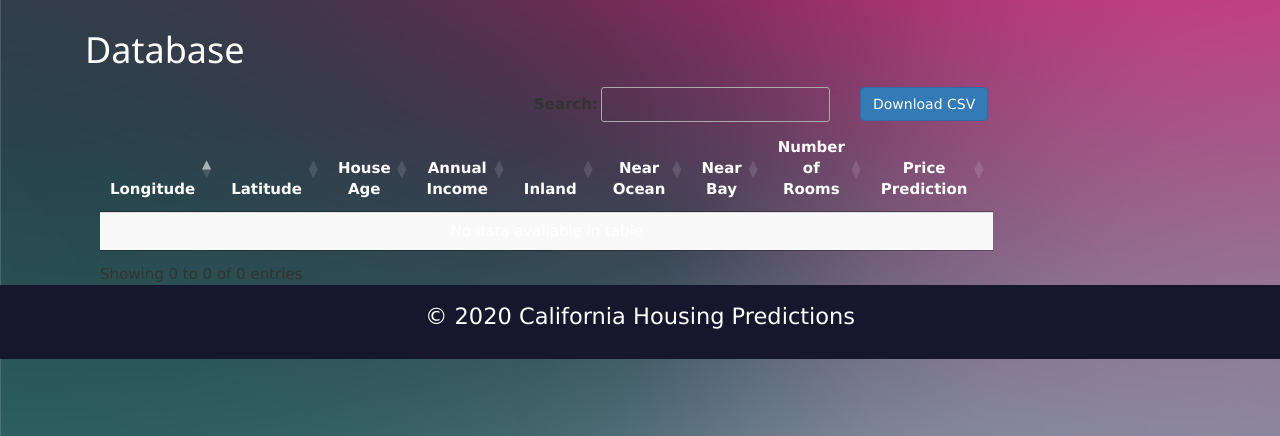
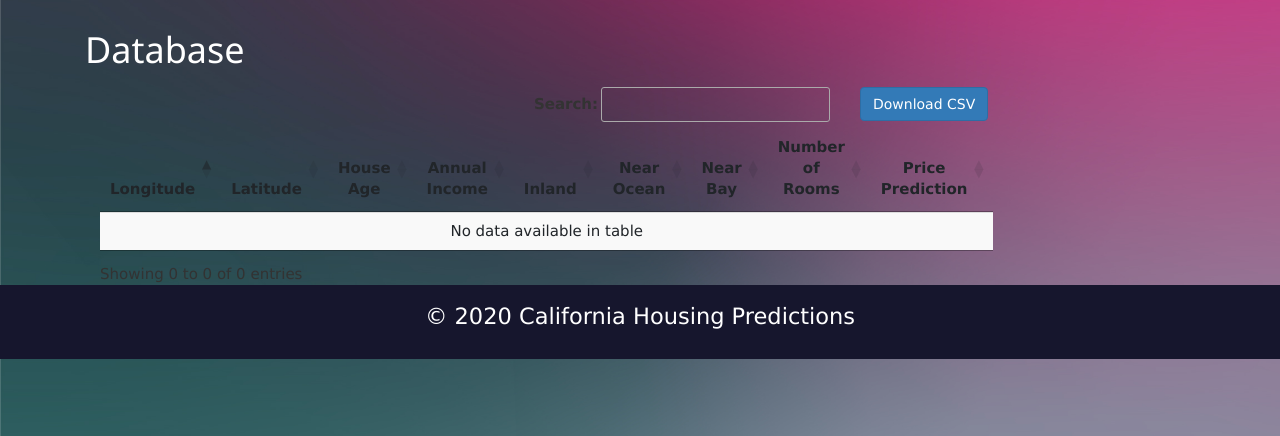
Before and after one commit to thaimac/COMP4312finalProject, a Flask app: page /stored_inferences in a window 1280 px wide. Shown: the part 67-503 px from the top of the page. Run offline with Flask 2, Linux system fonts and the light colour scheme; data that the repository does not hold is empty; parts of the project's set-up code (start-up, migrations or seed data) failed here and were passed over; some libraries are stand-ins or nearby versions.

Commit message:
alter stored inferences css

```diff
--- a/src/templates/stored_inferences.html
+++ b/src/templates/stored_inferences.html
@@ -17,7 +17,7 @@
 	<div class="container">
 		<div class="row">
 			<div class="col-12 col-md-8" style="padding-top:0.65%">
-				<table id="inference_table" class="table  table-striped" style="margin-left: auto;margin-right: auto;color:white">
+				<table id="inference_table" class="table  table-striped" style="margin-left: auto;margin-right: auto">
 					<thead>
 						<tr role="row">
 							<th class="sorting" tabindex="0" aria-controls="inference_table" rowspan="1" colspan="1" aria-label="Application No: activate to sort column ascending" style="width: 130px;text-align:center"><b>Longitude</b></th>
```
